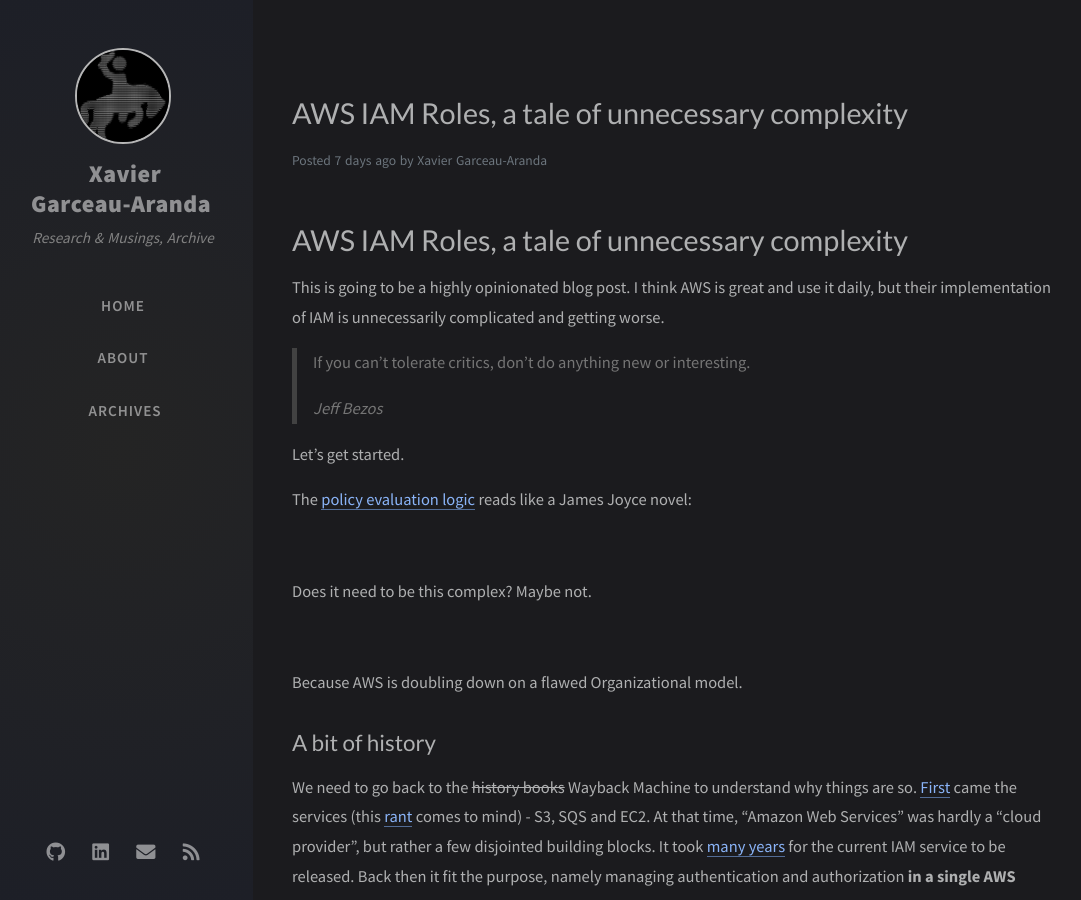
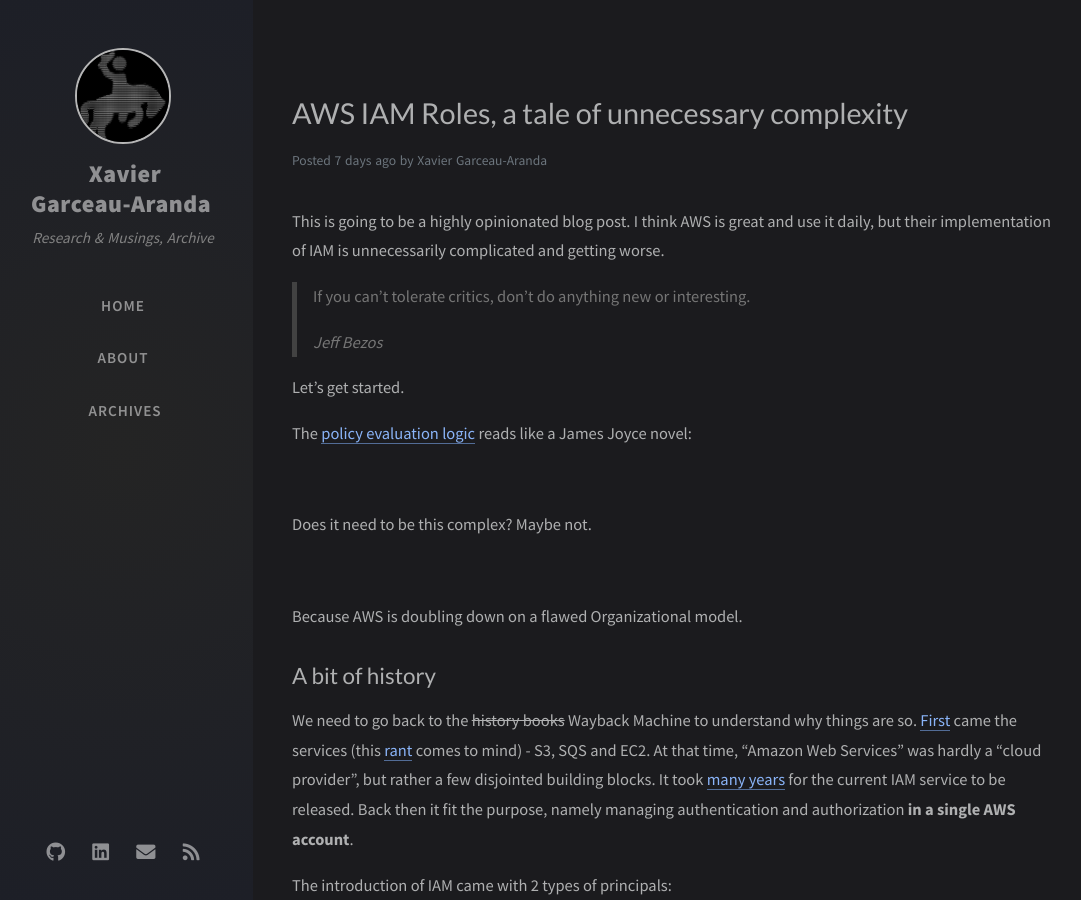
Before and after one commit to x4v13r64/infosec.rodeo, a Jekyll site: the page built from _posts/2022-11-04-aws-iam-blog-post.md, in a window 1280 px wide and 900 px high. Shown: the whole window, without its empty margins (7-1088 px from the left). Built offline with Jekyll 4.4.1, drawn with Linux system fonts in a browser that asks for light colours; nearby versions of some CDN libraries; comment, search, counter and statistics services are not loaded.

Commit message:
Fix path and title

```diff
--- a/_posts/2022-11-04-aws-iam-blog-post.md
+++ b/_posts/2022-11-04-aws-iam-blog-post.md
@@ -3,8 +3,6 @@ title: AWS IAM Roles, a tale of unnecessary complexity
 author: Xavier Garceau-Aranda
 date: 2022-11-04 09:00:00 +0300
 ---
-
-# AWS IAM Roles, a tale of unnecessary complexity
 
 This is going to be a highly opinionated blog post. I think AWS is great and use it daily, but their implementation of IAM is unnecessarily complicated and getting worse.
 
@@ -86,7 +84,7 @@ This is where Google Cloud Platform, Google's (not-yet-canned 😅) cloud provid
 
 The result? GCP's [Resource Hierarchy](https://cloud.google.com/resource-manager/docs/cloud-platform-resource-hierarchy):
 
-![GCP Resource Hierarchy](../assets/img/blog/gcp_resource_hierarchy.png)
+![GCP Resource Hierarchy](/assets/img/blog/gcp_resource_hierarchy.png)
 
 >The purpose of the Google Cloud resource hierarchy is two-fold:
 > - Provide a hierarchy of ownership, which binds the lifecycle of a resource to its immediate parent in the hierarchy.
@@ -141,7 +139,7 @@ Something like this:
 
 Take a break from being "first" and replicate the competition's wins for a change. Follow the same model GCP, Azure and even OCI implement and make the creation of an Organization the default when you sign up for AWS.
 
-![Table Head](../assets/img/blog/table_head.png)
+![Table Head](/assets/img/blog/table_head.png)
 
 Is this a significant task? Sure! Akin to retiring [EC2-Classic](https://aws.amazon.com/blogs/aws/ec2-classic-is-retiring-heres-how-to-prepare/).
 
```
Also changed, not shown: other parts of _posts/2022-11-04-aws-iam-blog-post.md (+2 -2 lines).
